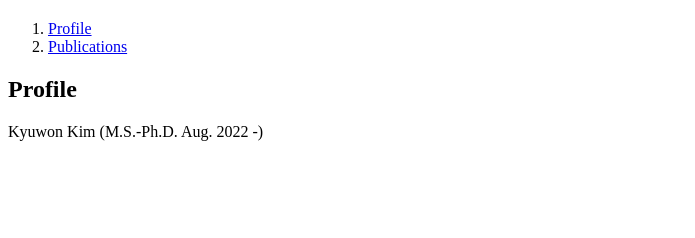
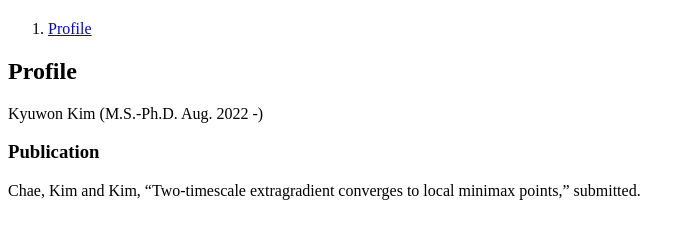
Before and after one commit to KAIST-kyuwonkim/KAIST-kyuwonkim.github.io, a plain HTML site: page index.html in a window 1280 px wide. Shown: the part 60-298 px from the top of the page, without its empty margins (0-695 px from the left). Drawn offline with Linux system fonts and the light colour scheme.

Commit message:
Update index.html

```diff
--- a/index.html
+++ b/index.html
@@ -8,11 +8,15 @@
 <h1><a href="index.html">HTML</a></h1>
 <ol>
   <li><a href="1.html">Profile</a></li>
-  <li><a href="2.html">Publications<a/></li>
 </ol>
 
 <h2>Profile</h2>
 
 Kyuwon Kim (M.S.-Ph.D. Aug. 2022 -)
+
+<h3>Publication</h3>
+Chae, Kim and Kim, “Two-timescale extragradient converges to local minimax
+points,” submitted.
+
 </body>
 </html>
```
